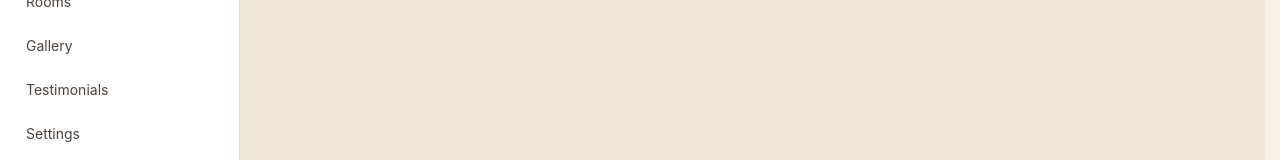
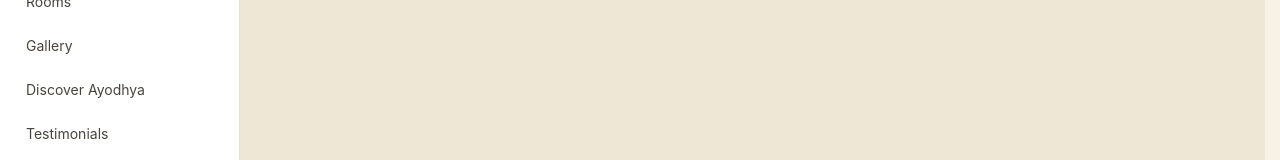
Before and after one commit to Raghuvarpalace/raghuvarpalace, a Next.js app: page /admin/bookings in a window 1280 px wide. Shown: the part 285-445 px from the top of the page. Built offline with nearby package versions, Linux system fonts and the light colour scheme; no server answers.

Commit message:
Update layout.tsx

```diff
--- a/src/app/admin/(dashboard)/layout.tsx
+++ b/src/app/admin/(dashboard)/layout.tsx
@@ -9,6 +9,7 @@ const NAV = [
   { href: "/admin/bookings", label: "Bookings" },
   { href: "/admin/rooms", label: "Rooms" },
   { href: "/admin/gallery", label: "Gallery" },
+  { href: "/admin/attractions", label: "Discover Ayodhya" },
   { href: "/admin/testimonials", label: "Testimonials" },
   { href: "/admin/settings", label: "Settings" },
 ];
```
